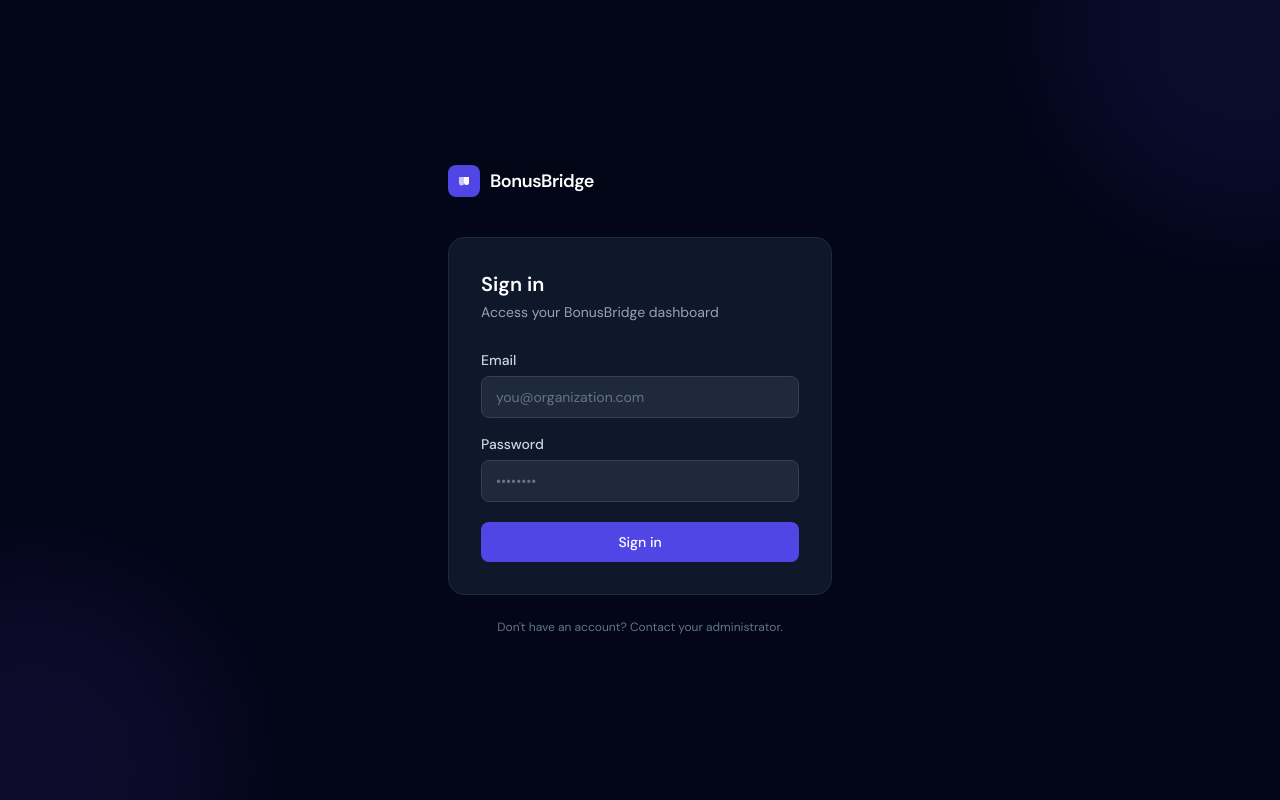
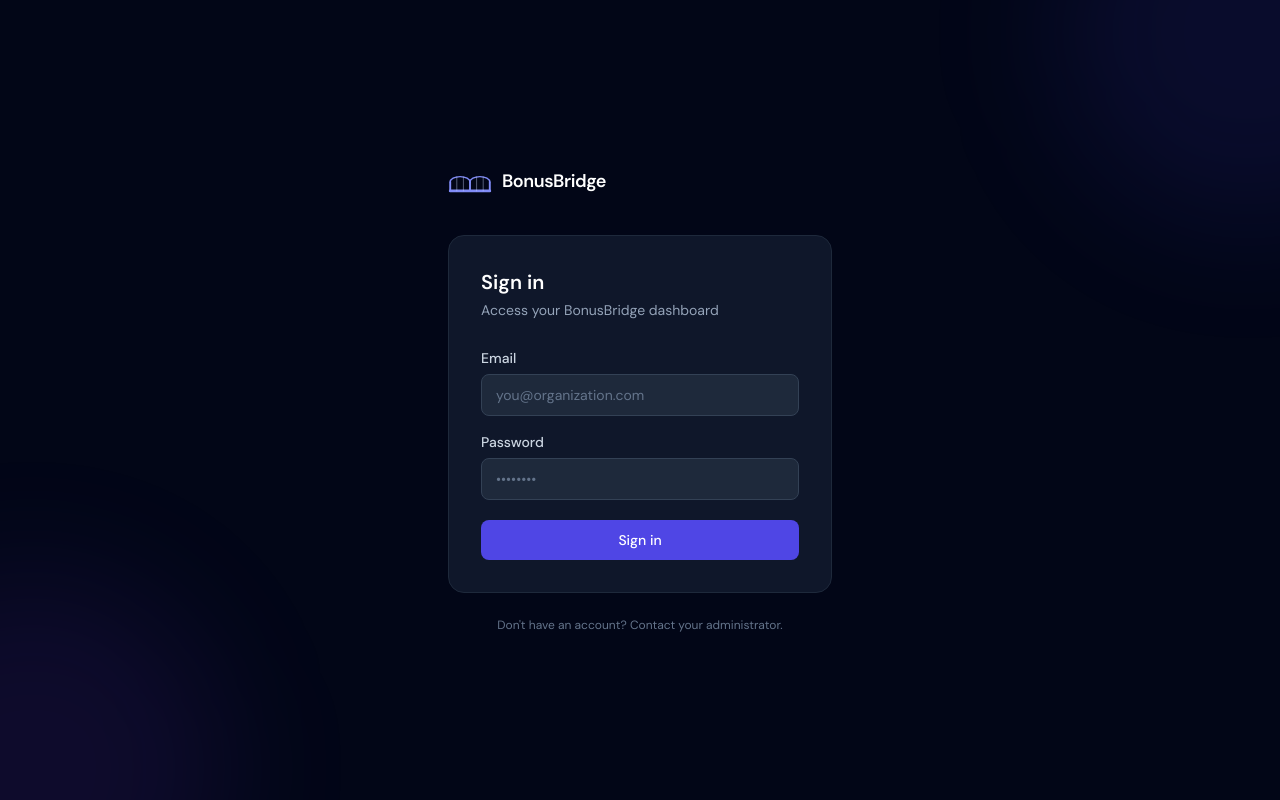
Before and after one commit to dija0301/bonusbridge-app, a React (Vite) app: page /login in a window 1280 px wide. Built offline with nearby package versions, Linux system fonts and the light colour scheme.

Commit message:
fix: replace placeholder B with real bridge logo

```diff
--- a/src/pages/AppShell.jsx
+++ b/src/pages/AppShell.jsx
@@ -38,12 +38,18 @@
       <aside className="w-56 shrink-0 flex flex-col bg-slate-900 border-r border-slate-800">
         {/* Wordmark */}
         <div className="flex items-center gap-2.5 px-5 h-16 border-b border-slate-800">
-          <div className="w-7 h-7 bg-brand-600 rounded-md flex items-center justify-center shrink-0">
-            <svg width="14" height="14" viewBox="0 0 16 16" fill="none">
-              <g transform="rotate(90, 8, 8)">
-                <path d="M4 3h5.5a2.5 2.5 0 0 1 0 5H4V3z" fill="white"/>
-                <path d="M4 8h6a2.5 2.5 0 0 1 0 5H4V8z" fill="white" fillOpacity="0.7"/>
-              </g>
+          <div className="flex items-center justify-center shrink-0">
+            <svg width="34" height="21" viewBox="0 0 80 44" fill="none" xmlns="http://www.w3.org/2000/svg">
+              <line x1="4" y1="40" x2="76" y2="40" stroke="#818cf8" strokeWidth="5" strokeLinecap="round"/>
+              <line x1="4" y1="40" x2="4" y2="24" stroke="#818cf8" strokeWidth="3.5" strokeLinecap="round"/>
+              <line x1="40" y1="40" x2="40" y2="24" stroke="#818cf8" strokeWidth="3.5" strokeLinecap="round"/>
+              <line x1="76" y1="40" x2="76" y2="24" stroke="#818cf8" strokeWidth="3.5" strokeLinecap="round"/>
+              <path d="M4 24 A18 10 0 0 1 40 24" stroke="#818cf8" strokeWidth="2.5" fill="none" strokeLinecap="round"/>
+              <path d="M40 24 A18 10 0 0 1 76 24" stroke="#818cf8" strokeWidth="2.5" fill="none" strokeLinecap="round"/>
+              <line x1="16" y1="14.6" x2="16" y2="40" stroke="#c7d2fe" strokeWidth="1.3" strokeLinecap="round" opacity=".6"/>
+              <line x1="28" y1="14.6" x2="28" y2="40" stroke="#c7d2fe" strokeWidth="1.3" strokeLinecap="round" opacity=".6"/>
+              <line x1="52" y1="14.6" x2="52" y2="40" stroke="#c7d2fe" strokeWidth="1.3" strokeLinecap="round" opacity=".6"/>
+              <line x1="64" y1="14.6" x2="64" y2="40" stroke="#c7d2fe" strokeWidth="1.3" strokeLinecap="round" opacity=".6"/>
             </svg>
           </div>
           <span className="text-white font-semibold text-base tracking-tight">BonusBridge</span>
--- a/src/pages/Login.jsx
+++ b/src/pages/Login.jsx
@@ -47,13 +47,18 @@
       <div className="relative w-full max-w-sm">
         {/* Logo mark */}
         <div className="flex items-center gap-2.5 mb-10">
-          <div className="w-8 h-8 bg-brand-600 rounded-lg flex items-center justify-center">
-            {/* B rotated 90° — the BonusBridge logomark */}
-            <svg width="16" height="16" viewBox="0 0 16 16" fill="none" xmlns="http://www.w3.org/2000/svg">
-              <g transform="rotate(90, 8, 8)">
-                <path d="M4 3h5.5a2.5 2.5 0 0 1 0 5H4V3z" fill="white"/>
-                <path d="M4 8h6a2.5 2.5 0 0 1 0 5H4V8z" fill="white" fillOpacity="0.7"/>
-              </g>
+          <div className="flex items-center justify-center">
+            <svg width="44" height="28" viewBox="0 0 80 44" fill="none" xmlns="http://www.w3.org/2000/svg">
+              <line x1="4" y1="40" x2="76" y2="40" stroke="#818cf8" strokeWidth="5" strokeLinecap="round"/>
+              <line x1="4" y1="40" x2="4" y2="24" stroke="#818cf8" strokeWidth="3.5" strokeLinecap="round"/>
+              <line x1="40" y1="40" x2="40" y2="24" stroke="#818cf8" strokeWidth="3.5" strokeLinecap="round"/>
+              <line x1="76" y1="40" x2="76" y2="24" stroke="#818cf8" strokeWidth="3.5" strokeLinecap="round"/>
+              <path d="M4 24 A18 10 0 0 1 40 24" stroke="#818cf8" strokeWidth="2.5" fill="none" strokeLinecap="round"/>
+              <path d="M40 24 A18 10 0 0 1 76 24" stroke="#818cf8" strokeWidth="2.5" fill="none" strokeLinecap="round"/>
+              <line x1="16" y1="14.6" x2="16" y2="40" stroke="#c7d2fe" strokeWidth="1.3" strokeLinecap="round" opacity=".6"/>
+              <line x1="28" y1="14.6" x2="28" y2="40" stroke="#c7d2fe" strokeWidth="1.3" strokeLinecap="round" opacity=".6"/>
+              <line x1="52" y1="14.6" x2="52" y2="40" stroke="#c7d2fe" strokeWidth="1.3" strokeLinecap="round" opacity=".6"/>
+              <line x1="64" y1="14.6" x2="64" y2="40" stroke="#c7d2fe" strokeWidth="1.3" strokeLinecap="round" opacity=".6"/>
             </svg>
           </div>
           <span className="text-white font-semibold text-lg tracking-tight">BonusBridge</span>
```
